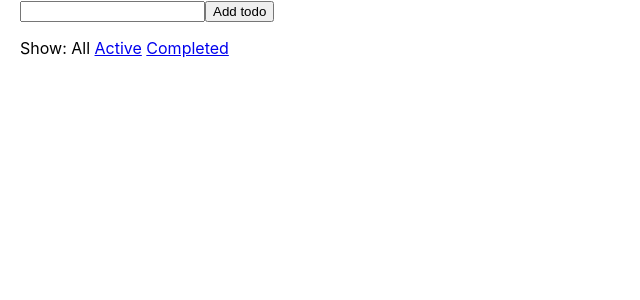
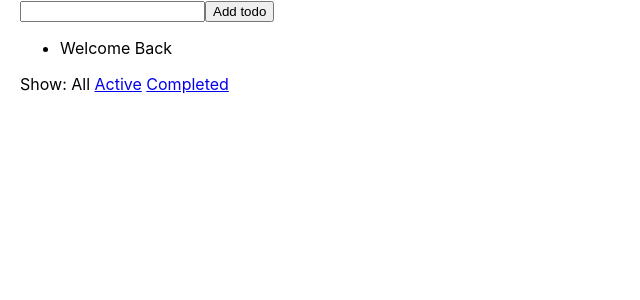
Before and after one commit to trimmtrab/getting-started-with-redux, a React (Create React App) app: page / in a window 1280 px wide. Shown: the top 300 px of the page, without its empty margins (0-640 px from the left). Built offline with nearby package versions, Linux system fonts and the light colour scheme.

Commit message:
added persisted store

```diff
--- a/src/index.js
+++ b/src/index.js
@@ -246,8 +246,20 @@ const TodoApp = () => (
     </div>
 );
 
+const persistedState = {
+    todos: [{
+        id: '0',
+        text: 'Welcome Back',
+        completed: false,
+    }],
+};
+const store = createStore(
+    todoApp,
+    persistedState
+);
+
 ReactDOM.render(
-    <Provider store={createStore(todoApp)}>
+    <Provider store={store}>
         <TodoApp />
     </Provider>,
     document.getElementById('root')
```
Also changed, not shown: src/todos.js (added).
